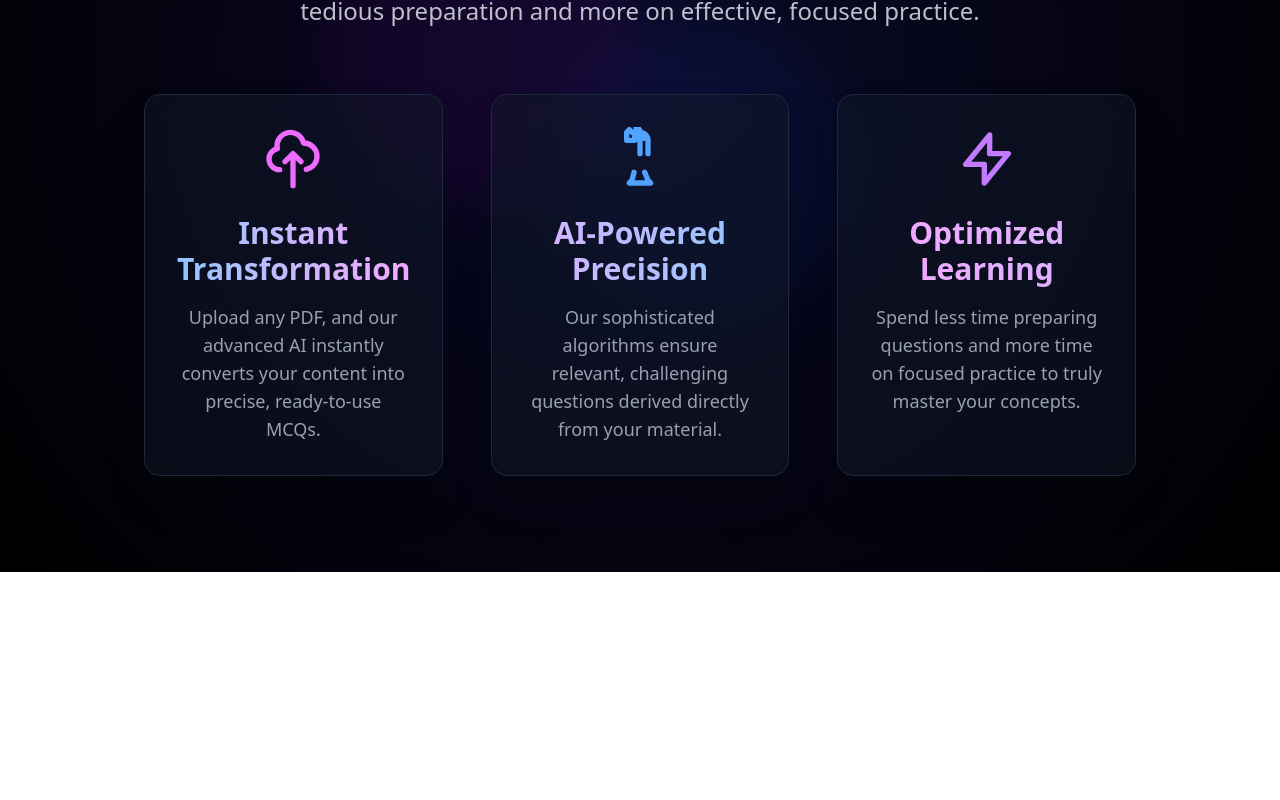
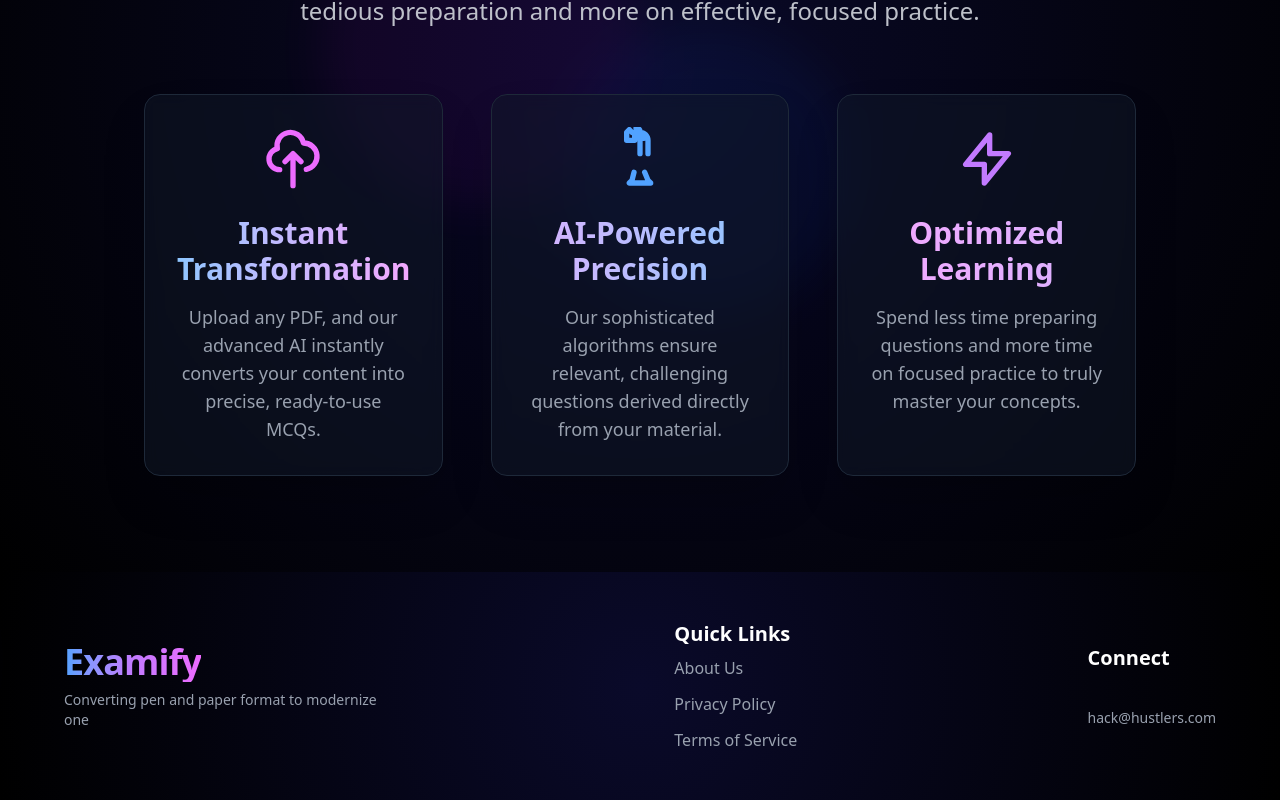
Before and after one commit to shresh15/Examify, a React (Vite) app in the folder Frontend/: page / in a window 1280 px wide. Shown: the part 1259-2059 px from the top of the page. Before the commit the page ends 1831 px from the top, so only its background shows below. Built offline with nearby package versions, Linux system fonts and the light colour scheme.

Commit message:
Footer added

```diff
--- a/Frontend/src/App.jsx
+++ b/Frontend/src/App.jsx
@@ -1,6 +1,6 @@
 import React from "react";
 import LandingPage from "./pages/LandingPage.jsx";
-
+import Userpage from "./pages/Userpage.jsx";
 import { Route, Routes } from "react-router-dom";
 import AuthPage from "./components/Authpage.jsx";
 
@@ -9,6 +9,7 @@ function App() {
     <Routes>
       <Route path="/" element={<LandingPage />} />
       <Route path="/login" element={<AuthPage />} />
+      <Route path="/userpage" element={<Userpage />} />
     </Routes>
   );
 }
--- /dev/null
+++ b/Frontend/src/components/Footer.jsx
@@ -0,0 +1,85 @@
+import React from "react";
+
+const Footer = () => {
+  return (
+    <footer
+      id="contact"
+      className="relative py-12 px-6 bg-[radial-gradient(circle,#0A0A2A_0%,#000000_100%)] text-center text-gray-300 overflow-hidden"
+    >
+      <div className="absolute inset-0 opacity-20 z-0">
+        <div className="absolute -top-1/4 -left-1/4 w-72 h-72 bg-purple-600 rounded-full mix-blend-multiply filter blur-xl opacity-30 animate-blob-slowest"></div>
+        <div className="absolute -bottom-1/4 -right-1/4 w-64 h-64 bg-fuchsia-600 rounded-full mix-blend-multiply filter blur-xl opacity-30 animate-blob-slowest animation-delay-3000"></div>
+      </div>
+
+      <div className="relative z-10 max-w-6xl mx-auto flex flex-col md:flex-row justify-between items-center space-y-8 md:space-y-0">
+        <div className="flex flex-col items-center md:items-start">
+          <h4
+            className="text-4xl font-extrabold tracking-tight mb-2
+                       bg-clip-text text-transparent bg-gradient-to-r from-blue-400 via-purple-400 to-fuchsia-400"
+          >
+            Examify
+          </h4>
+          <p className="text-sm text-gray-400 max-w-xs md:text-left">
+            Converting pen and paper format to modernize one
+          </p>
+        </div>
+
+        <div className="flex flex-col items-center md:items-start space-y-3">
+          <h5 className="text-xl font-semibold text-white mb-2">Quick Links</h5>
+          <a
+            href="#about"
+            className="text-gray-400 hover:text-fuchsia-400 transition-colors duration-300"
+          >
+            About Us
+          </a>
+          <a
+            href="/privacy"
+            className="text-gray-400 hover:text-fuchsia-400 transition-colors duration-300"
+          >
+            Privacy Policy
+          </a>
+          <a
+            href="/terms"
+            className="text-gray-400 hover:text-fuchsia-400 transition-colors duration-300"
+          >
+            Terms of Service
+          </a>
+        </div>
+
+        <div className="flex flex-col items-center md:items-start space-y-3">
+          <h5 className="text-xl font-semibold text-white mb-2">Connect</h5>
+          <div className="flex space-x-4">
+            <a
+              href="#"
+              className="text-gray-400 hover:text-fuchsia-400 transition-colors duration-300"
+            >
+              <i className="fab fa-twitter text-2xl"></i>{" "}
+            </a>
+            <a
+              href="#"
+              className="text-gray-400 hover:text-fuchsia-400 transition-colors duration-300"
+            >
+              <i className="fab fa-linkedin-in text-2xl"></i>
+            </a>
+            <a
+              href="#"
+              className="text-gray-400 hover:text-fuchsia-400 transition-colors duration-300"
+            >
+              <i className="fab fa-github text-2xl"></i>
+            </a>
+          </div>
+          <p className="text-sm text-gray-400 mt-4">
+            <a
+              href="mailto:contact@yourbrand.com"
+              className="hover:text-fuchsia-400 transition-colors duration-300"
+            >
+              hack@hustlers.com
+            </a>
+          </p>
+        </div>
+      </div>
+    </footer>
+  );
+};
+
+export default Footer;
--- a/Frontend/src/pages/LandingPage.jsx
+++ b/Frontend/src/pages/LandingPage.jsx
@@ -2,13 +2,14 @@ import React from "react";
 import HeroSection from "../components/HeroSection";
 import AboutSection from "../components/AboutSection";
 import Navbar from "../components/Navbar";
-
+import Footer from "../components/Footer";
 const Landingpage = () => {
   return (
     <div>
       <Navbar />
       <HeroSection />
       <AboutSection />
+      <Footer />
     </div>
   );
 };
--- /dev/null
+++ b/Frontend/src/pages/Userpage.jsx
@@ -0,0 +1,11 @@
+import React from "react";
+
+const Userpage = () => {
+  return (
+    <div>
+      <h1>Hello</h1>
+    </div>
+  );
+};
+
+export default Userpage;
```
